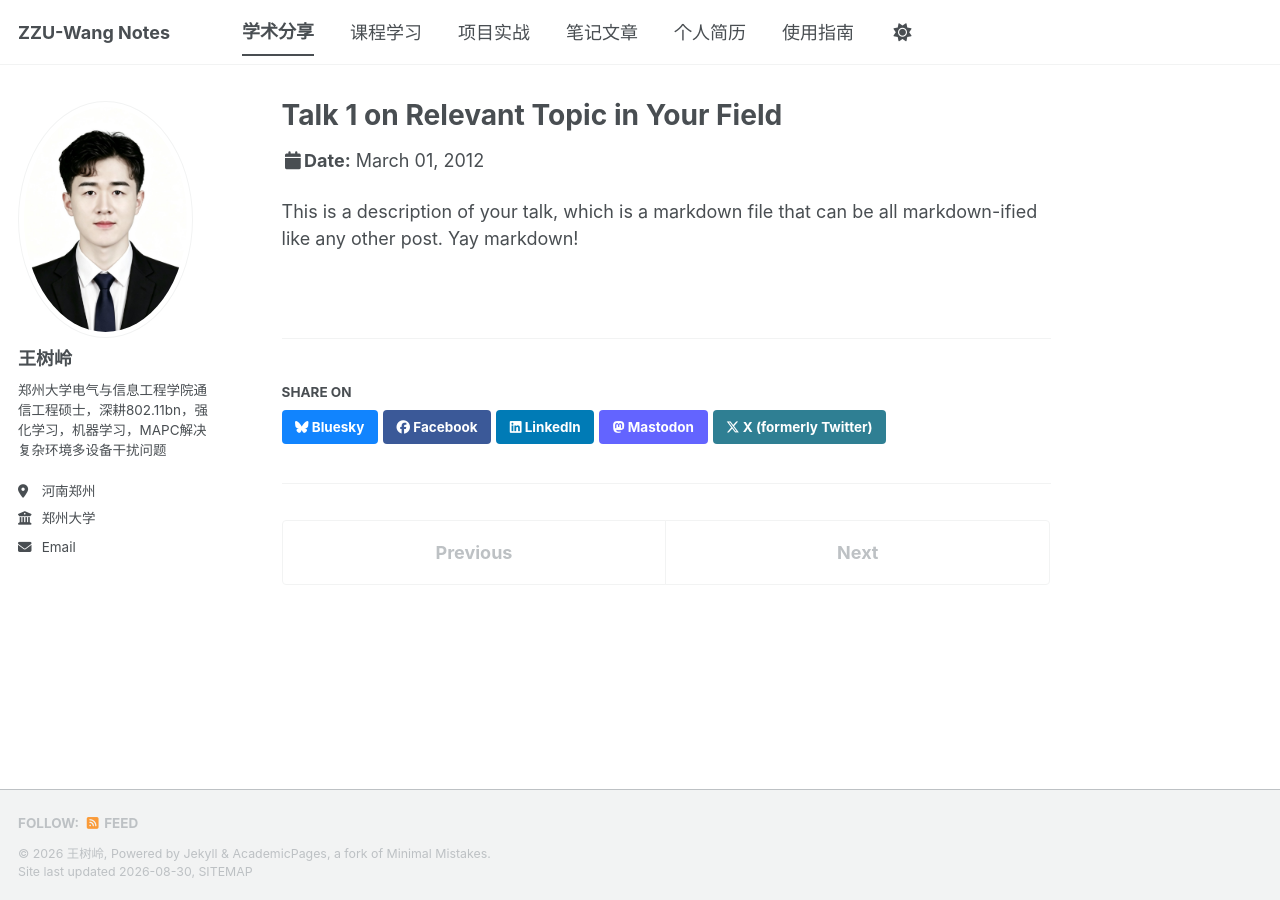
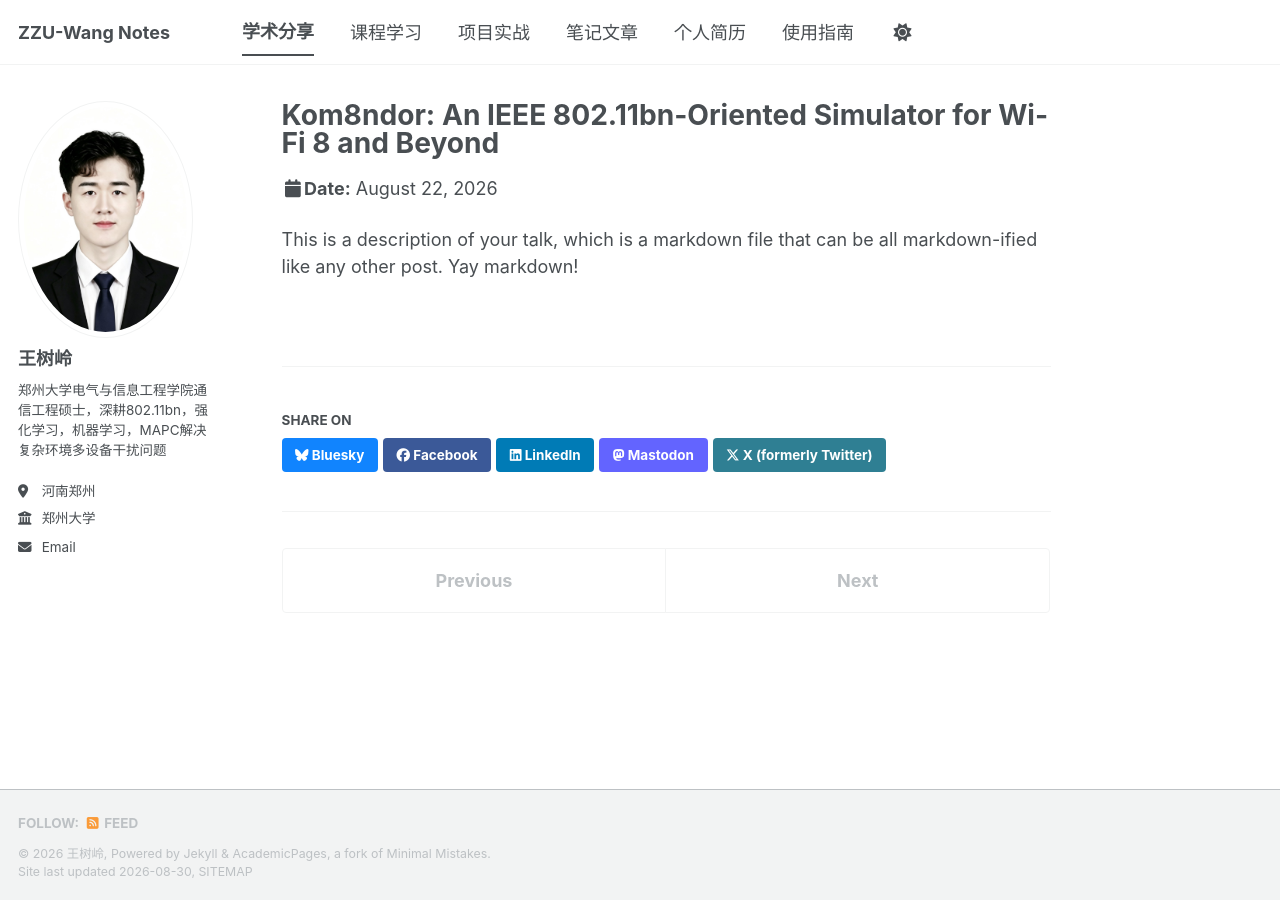
Before and after one commit to wsl-66688/wsl-66688.github.io, a Jekyll site: the page built from _talks/2012-03-01-talk-1.md, in a window 1280 px wide. Built offline with Jekyll 4.4.1, drawn with Linux system fonts in a browser that asks for light colours; a style sheet for code colours, icons or effects is not loaded.

Commit message:
Update 2012-03-01-talk-1.md

```diff
--- a/_talks/2012-03-01-talk-1.md
+++ b/_talks/2012-03-01-talk-1.md
@@ -1,11 +1,12 @@
 ---
-title: "Talk 1 on Relevant Topic in Your Field"
+title: "Kom8ndor: An IEEE 802.11bn-Oriented Simulator
+for Wi-Fi 8 and Beyond"
 collection: talks
-type: "Talk"
+type: "论文分享"
 permalink: /talks/2012-03-01-talk-1
-venue: "UC San Francisco, Department of Testing"
-date: 2012-03-01
-location: "San Francisco, CA, USA"
+venue: "课题组组会"
+date: 2026-08-22
+location: "郑州大学"
 ---
 
 This is a description of your talk, which is a markdown file that can be all markdown-ified like any other post. Yay markdown!
```
